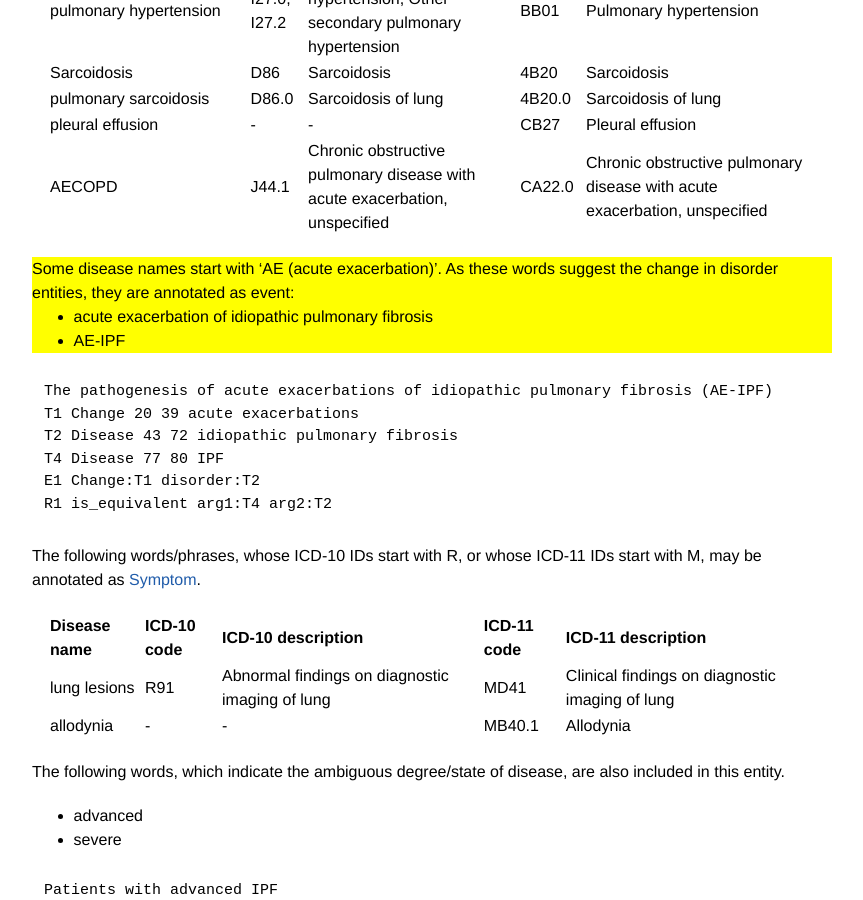
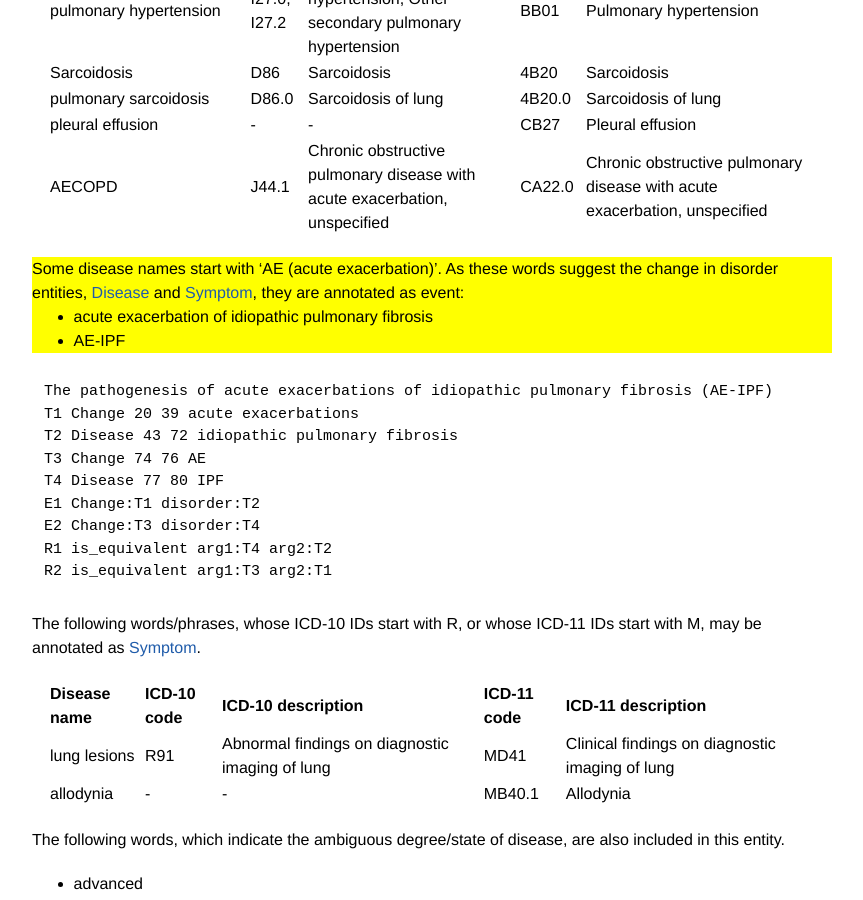
Before and after one commit to ezcatdb/clinicalcorpus-guidelines, a Jekyll site: the page built from _entity/Disease.md, in a window 1280 px wide and 900 px high, scrolled down 1474 px. Shown: the whole window, without its empty margins (208-1071 px from the left). Built offline with Jekyll 4.4.1, drawn with Linux system fonts in a browser that asks for light colours.

Commit message:
Update Disease.md

```diff
--- a/_entity/Disease.md
+++ b/_entity/Disease.md
@@ -58,7 +58,7 @@ The following words/phrases should be annotated as 'Disease'.
 </div>
 
 <div style="background-color: yellow" markdown="1">
-Some disease names start with 'AE (acute exacerbation)'. As these words suggest the change in disorder entities, they are annotated as event:
+Some disease names start with 'AE (acute exacerbation)'. As these words suggest the change in disorder entities, [Disease]() and [Symptom](), they are annotated as event:
 - acute exacerbation of idiopathic pulmonary fibrosis
 - AE-IPF
 
@@ -68,9 +68,12 @@ Some disease names start with 'AE (acute exacerbation)'. As these words suggest
 The pathogenesis of acute exacerbations of idiopathic pulmonary fibrosis (AE-IPF)
 T1 Change 20 39 acute exacerbations
 T2 Disease 43 72 idiopathic pulmonary fibrosis
+T3 Change 74 76 AE
 T4 Disease 77 80 IPF
 E1 Change:T1 disorder:T2
+E2 Change:T3 disorder:T4
 R1 is_equivalent arg1:T4 arg2:T2
+R2 is_equivalent arg1:T3 arg2:T1
 ~~~
 
 
```
